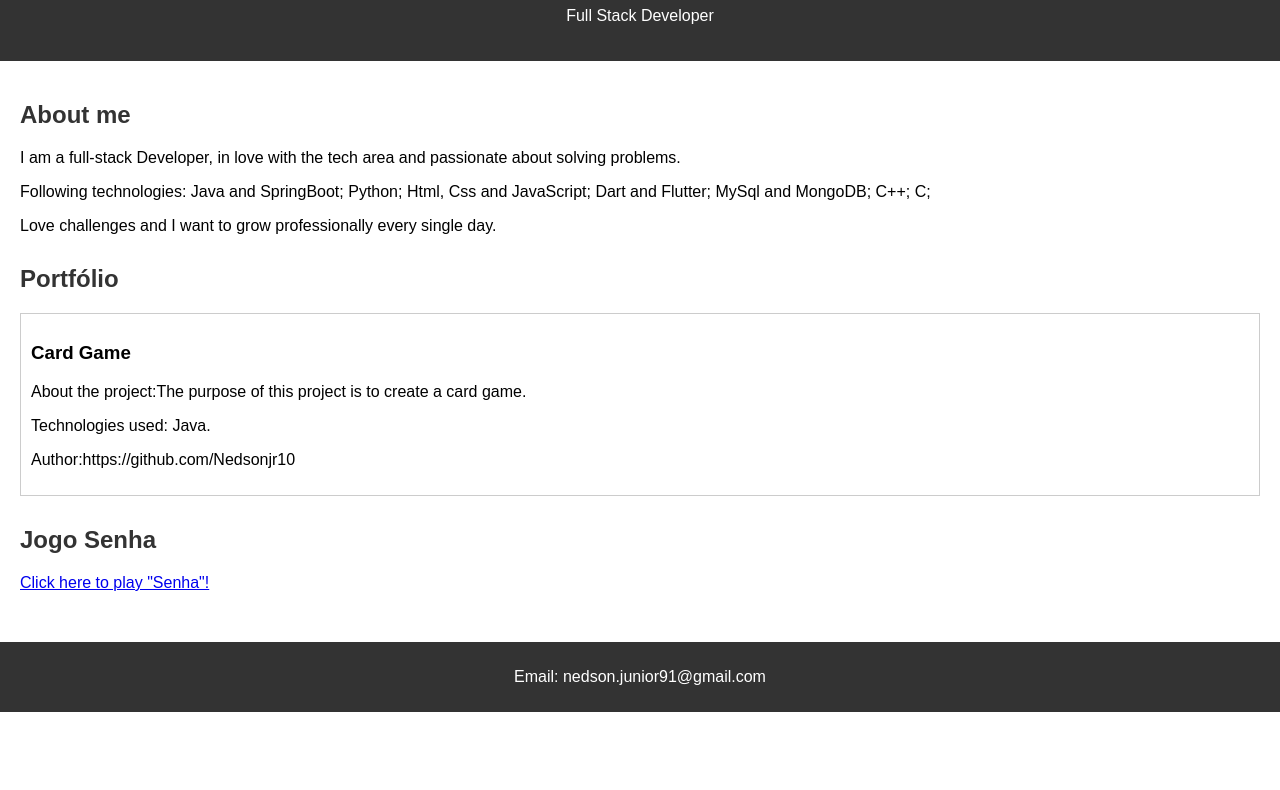
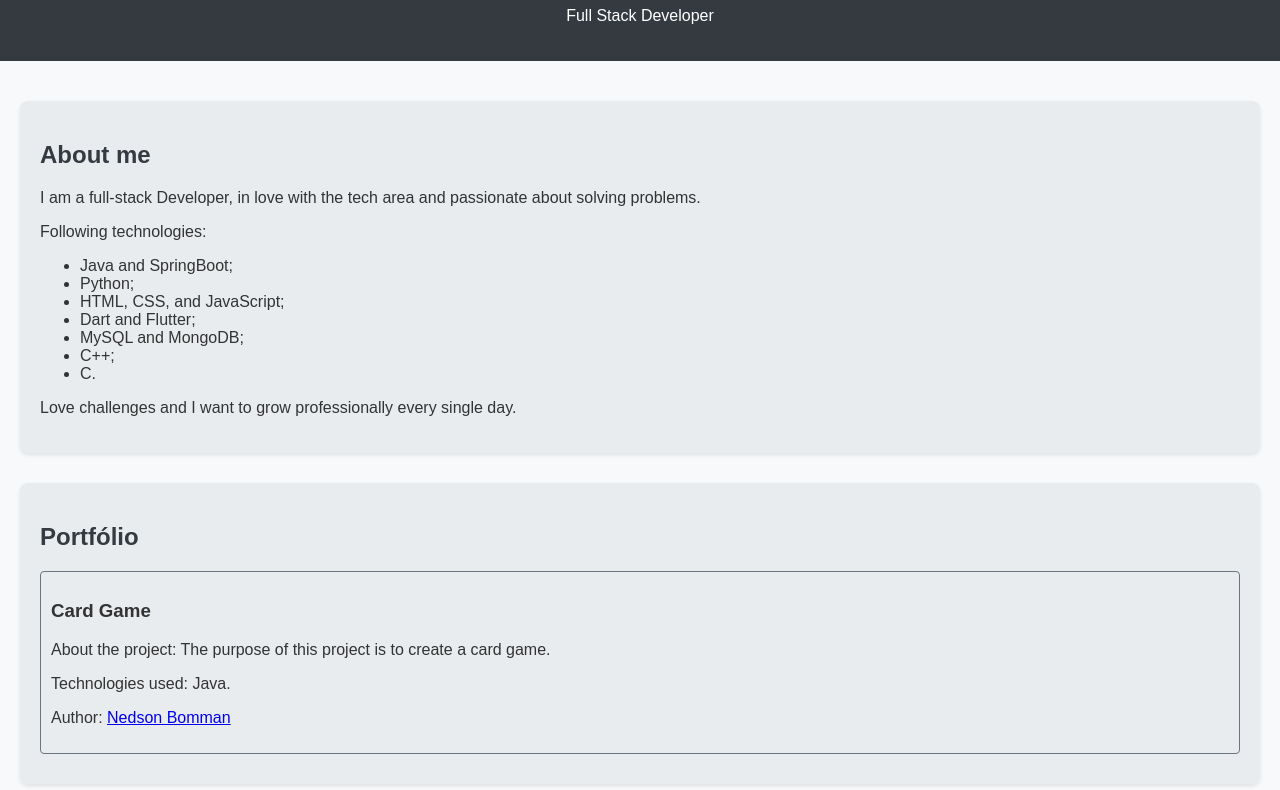
Before and after one commit to Nedsonjr10/Portfolio, a plain HTML site: page index.html in a window 1280 px wide. Shown: the part 93-883 px from the top of the page. Before the commit the page ends 805 px from the top, so only its background shows below. Drawn offline with Linux system fonts and the light colour scheme.

Commit message:
Second commit

```diff
--- a/index.html
+++ b/index.html
@@ -17,14 +17,16 @@
             <h2>About me</h2>
             <p>I am a full-stack Developer, in love with the tech area and passionate about solving problems.</p>
             <p>Following technologies:
-
-                Java and SpringBoot;
-                Python;
-                Html, Css and JavaScript;
-                Dart and Flutter;
-                MySql and MongoDB;
-                C++;
-                C;</p>
+                <ul>
+                    <li>Java and SpringBoot;</li>
+                    <li>Python;</li>
+                    <li>HTML, CSS, and JavaScript;</li>
+                    <li>Dart and Flutter;</li>
+                    <li>MySQL and MongoDB;</li>
+                    <li>C++;</li>
+                    <li>C.</li>
+                </ul>
+            </p>
             <p>Love challenges and I want to grow professionally every single day.</p>
         </section>
 
@@ -32,9 +34,9 @@
             <h2>Portfólio</h2>
             <div class="project">
                 <h3>Card Game</h3>
-                <p>About the project:The purpose of this project is to create a card game.</p>
+                <p>About the project: The purpose of this project is to create a card game.</p>
                 <p>Technologies used: Java.</p>
-                <p>Author:https://github.com/Nedsonjr10</p>
+                <p>Author: <a href="https://github.com/Nedsonjr10">Nedson Bomman</a></p>
             </div>
         </section>
 
--- a/styles.css
+++ b/styles.css
@@ -3,36 +3,66 @@ body {
     margin: 0;
     padding: 0;
     box-sizing: border-box;
+    background-color: #f8f9fa; /* Cor de fundo */
+    color: #333; /* Cor do texto principal */
 }
 
 header {
-    background-color: #333;
+    background-color: #343a40; /* Cor de fundo do cabeçalho */
     color: #fff;
     text-align: center;
     padding: 20px 0;
+    margin-bottom: 20px;
+    /* Adicionando animação de transição suave */
+    transition: background-color 0.3s ease;
 }
 
 main {
     padding: 20px;
+    /* Adicionando animação de fade-in */
+    animation: fadeIn 1s ease;
 }
 
 section {
     margin-bottom: 30px;
+    padding: 20px;
+    background-color: #e9ecef; /* Cor de fundo das seções */
+    color: #333; /* Cor do texto dentro das seções */
+    border-radius: 8px;
+    box-shadow: 0 2px 4px rgba(0, 0, 0, 0.1); /* Sombra suave */
+    /* Adicionando animação de expansão ao passar o mouse */
+    transition: transform 0.3s ease;
+}
+
+section:hover {
+    transform: scale(1.02); /* Aumenta ligeiramente o tamanho ao passar o mouse */
 }
 
 h2 {
-    color: #333;
+    color: #343a40; /* Cor dos títulos das seções */
 }
 
 .project {
-    border: 1px solid #ccc;
+    border: 1px solid #6c757d; /* Cor da borda dos projetos */
     padding: 10px;
     margin-bottom: 10px;
+    border-radius: 4px;
 }
 
 footer {
-    background-color: #333;
+    background-color: #343a40; /* Cor de fundo do rodapé */
     color: #fff;
     text-align: center;
     padding: 10px 0;
+    margin-top: 20px;
 }
+
+/* Animação de fade-in */
+@keyframes fadeIn {
+    from {
+        opacity: 0;
+    }
+    to {
+        opacity: 1;
+    }
+}
```
